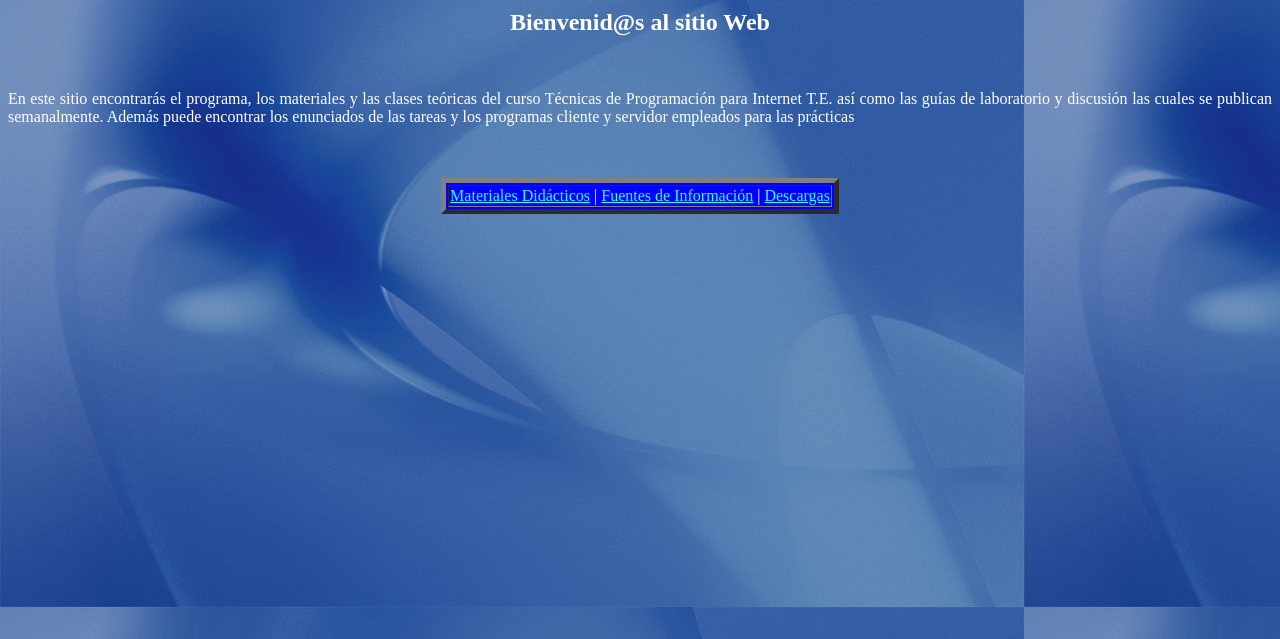
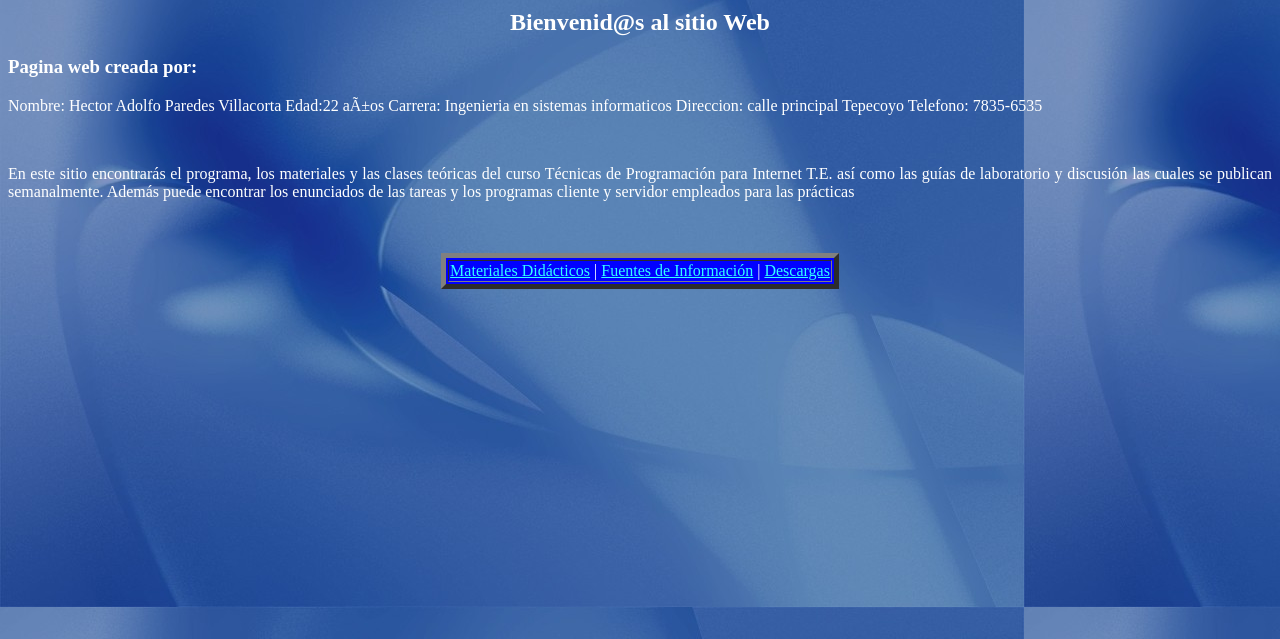
Before and after one commit to hpareds/guia21c, a plain HTML site: page index.html in a window 1280 px wide. Shown: the part 161-800 px from the top of the page. Drawn offline with Linux system fonts and the light colour scheme.

Commit message:
Update index.html

```diff
--- a/index.html
+++ b/index.html
@@ -1,21 +1,20 @@
 <!DOCTYPE HTML PUBLIC "-//W3C//DTD HTML 4.0 Transitional//EN">
 <HTML>
+
 <HEAD>
   <TITLE>
-    T&Eacute;CNICAS DE PROGRAMACI&Oacute;N PARA INTERNET (T.E.) - P&Aacute;GINA PRINCIPAL  </TITLE>
+    T&Eacute;CNICAS DE PROGRAMACI&Oacute;N PARA INTERNET (T.E.) - P&Aacute;GINA PRINCIPAL </TITLE>
   <META HTTP-EQUIV="Content-type" CONTENT="text/html; charset=ISO-8859-1">
   <META HTTP-EQUIV="Expires" CONTENT="0">
   <META NAME="author" CONTENT="Tecnicas de Programacion para Internet T.E.">
   <META NAME="keywords" CONTENT="tecnicas programacion internet asignatura carrera ingenieria sistemas informaticos">
-   <META NAME="description" CONTENT="pagina principal de la asignatura tecnicas programacion para internet t.e. carrera ingenieria sistemas informaticos">
+  <META NAME="description"
+    CONTENT="pagina principal de la asignatura tecnicas programacion para internet t.e. carrera ingenieria sistemas informaticos">
 </HEAD>
-<BODY 	BACKGROUND="imagenes/fondo_index.jpg"
-	TEXT="#FFFFFF" 	LINK="#33FFFF"
-	VLINK="#FF9900" ALINK="#33CC00">
 
-<IMG 	height="150" width="160"
-		src="imagenes/logo_eisi1.jpg"
-		border="0" align="LEFT" ALT="logo eisi">
+<BODY BACKGROUND="imagenes/fondo_index.jpg" TEXT="#FFFFFF" LINK="#33FFFF" VLINK="#FF9900" ALINK="#33CC00">
+
+  <IMG height="150" width="160" src="imagenes/logo_eisi1.jpg" border="0" align="LEFT" ALT="logo eisi">
   <P ALIGN="left">
     <FONT SIZE="+2">
 
@@ -31,10 +30,18 @@
   <H2 align="CENTER">
     Bienvenid@s al sitio Web
   </H2>
+  <H3>Pagina web creada por:</H3>
+  <p>Nombre: Hector Adolfo Paredes Villacorta
+     Edad:22 años
+     Carrera: Ingenieria en sistemas informaticos
+     Direccion: calle principal Tepecoyo
+     Telefono: 7835-6535
+  </p>
   <BR>
   <P ALIGN="JUSTIFY">
     En este sitio encontrar&aacute;s el programa, los materiales y las clases te&oacute;ricas del curso
- T&eacute;cnicas de Programaci&oacute;n para Internet T.E. as&iacute; como las gu&iacute;as de laboratorio y discusi&oacute;n las cuales
+    T&eacute;cnicas de Programaci&oacute;n para Internet T.E. as&iacute; como las gu&iacute;as de laboratorio y
+    discusi&oacute;n las cuales
     se publican semanalmente. Adem&aacute;s puede encontrar los enunciados de las tareas y los programas cliente
     y servidor empleados para las pr&aacute;cticas
   </P>
@@ -42,7 +49,7 @@
   <BR>
 
   <CENTER>
- <TABLE BORDER="5"  BGCOLOR="BLUE" >
+    <TABLE BORDER="5" BGCOLOR="BLUE">
       <TR>
         <TD>
           <A HREF="materiales.html">Materiales Did&aacute;cticos</A> |
@@ -55,4 +62,5 @@
   <BR>
   <BR>
 </BODY>
+
 </HTML>
```
Lines whose indentation alone changed are shown as unchanged.
